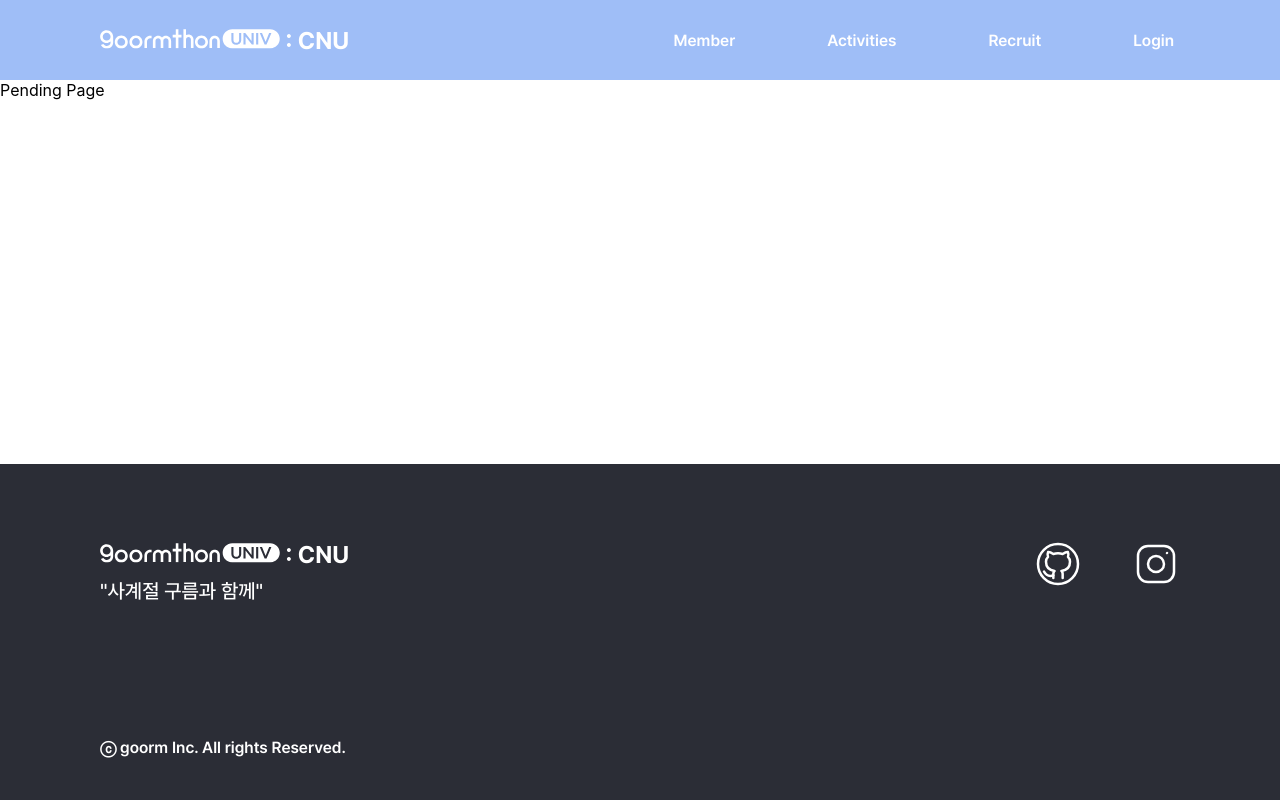
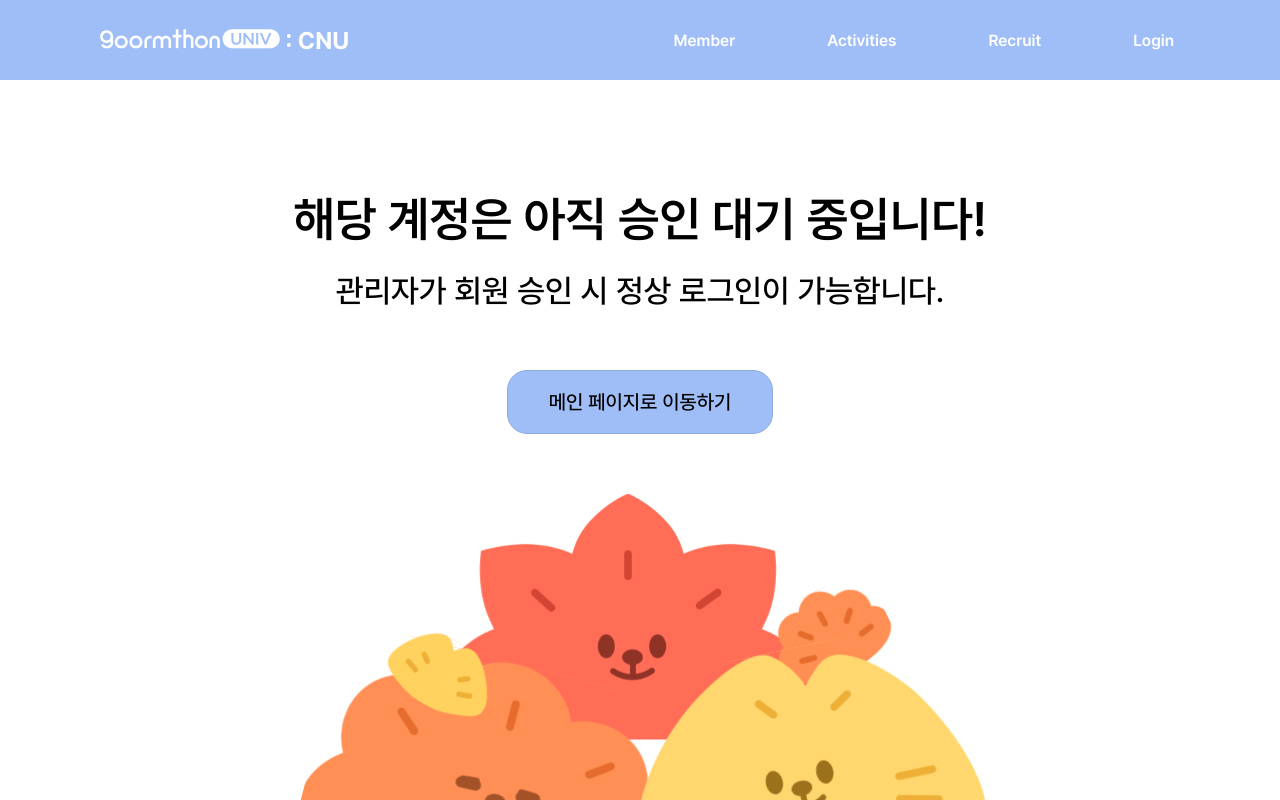
Before and after one commit to 9oormthonUNIV-JNU/B_FE, a React (Vite) app in the folder 9oormthonUNIV_JNU/: page /pending in a window 1280 px wide. Shown: the top 800 px of the page. Built offline with nearby package versions, Linux system fonts and the light colour scheme; the HTML template or start-up script is replaced by a standard one.

Commit message:
feat: PendingPage 구현

```diff
--- a/9oormthonUNIV_JNU/src/components/common/organisms/SignupForm.tsx
+++ b/9oormthonUNIV_JNU/src/components/common/organisms/SignupForm.tsx
@@ -4,6 +4,7 @@ import EmailVerification from "../molecules/EmailVerification";
 import styled from "styled-components";
 import DropdownButton from "../atoms/DropdownButton";
 import CustomButton from "../atoms/CustomButton";
+import { useNavigate } from "react-router-dom";
 
 const SignupFormContainer = styled.div`
   width: 50%;
@@ -60,6 +61,8 @@ const Notification = styled.div`
 `;
 
 const SignupForm = () => {
+  const navigate = useNavigate();
+
   return (
     <SignupFormContainer>
       <div className="signup">
@@ -91,9 +94,7 @@ const SignupForm = () => {
         <CustomButton
           textStyle="b3"
           textColor="#2B2D36"
-          onClick={() => {
-            <PendingApproval />;
-          }}
+          onClick={() => navigate("/pending")}
         >
           SIGN UP
         </CustomButton>
--- /dev/null
+++ b/9oormthonUNIV_JNU/src/components/common/templates/Pending.tsx
@@ -0,0 +1,54 @@
+import CustomText from "../atoms/CustomText";
+import CustomButton from "../atoms/CustomButton";
+import logo_danpoong from "../../../assets/images/logo_danpoong.svg";
+import { useNavigate } from "react-router-dom";
+import styled from "styled-components";
+
+const PendingContainer = styled.div`
+  display: flex;
+  justify-content: center;
+  align-items: center;
+  flex-direction: column;
+  width: 100%;
+  margin: 110px 0px;
+  gap: 60px;
+
+  .pending_notification {
+    display: flex;
+    flex-direction: column;
+    align-items: center;
+    gap: 24px;
+  }
+
+  .pending_logo {
+    display: flex;
+    align-items: center;
+    justify-content: center;
+  }
+`;
+
+const Pending = () => {
+  const nav = useNavigate();
+  return (
+    <PendingContainer>
+      <div className="pending_notification">
+        <CustomText textStyle="h1">
+          해당 계정은 아직 승인 대기 중입니다!
+        </CustomText>
+        <CustomText textStyle="b1">
+          관리자가 회원 승인 시 정상 로그인이 가능합니다.
+        </CustomText>
+      </div>
+      <div>
+        <CustomButton width={266} onClick={() => nav("/")}>
+          메인 페이지로 이동하기
+        </CustomButton>
+      </div>
+      <div className="pending_logo">
+        <img src={logo_danpoong} />
+      </div>
+    </PendingContainer>
+  );
+};
+
+export default Pending;
--- a/9oormthonUNIV_JNU/src/pages/PendingPage.tsx
+++ b/9oormthonUNIV_JNU/src/pages/PendingPage.tsx
@@ -1,5 +1,7 @@
+import Pending from "../components/common/templates/Pending";
+
 const PendingPage = () => {
-  return <div>Pending Page</div>;
+  return <Pending />;
 };
 
 export default PendingPage;
```
